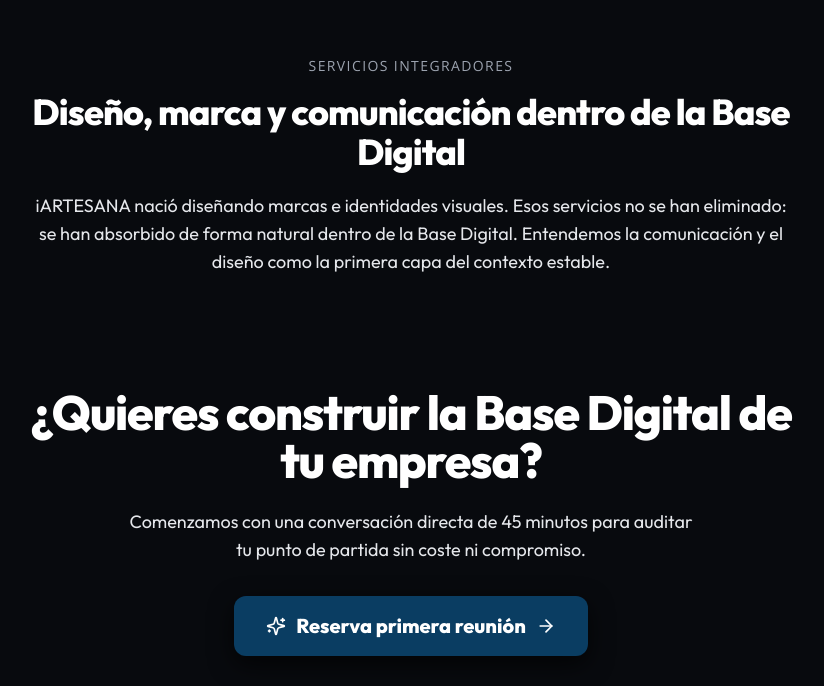
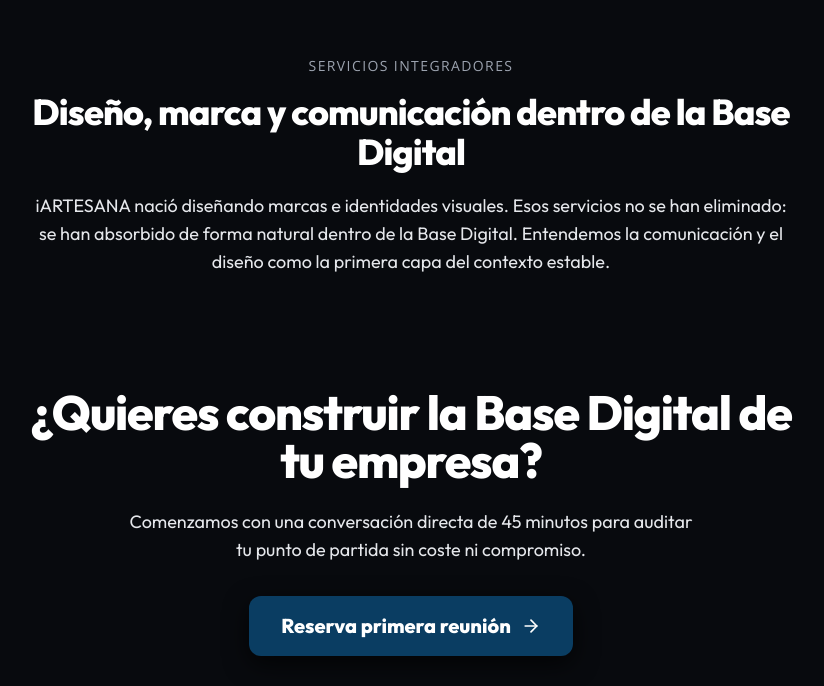
Before and after one commit to gerard-iartesana/iartesana-website, a Next.js app: page /base-digital in a window 1280 px wide. Shown: the part 11314-12000 px from the top of the page, without its empty margins (229-1053 px from the left). Built offline with nearby package versions, Linux system fonts and the light colour scheme.

Commit message:
style: remove Sparkles icon from CTA buttons

```diff
--- a/src/app/acompanamiento/page.tsx
+++ b/src/app/acompanamiento/page.tsx
@@ -122,7 +122,6 @@ export default function AcompanamientoPage() {
           href="/agendar"
           className="inline-flex items-center gap-3 px-9 py-4 rounded-full text-base font-bold text-white bg-[#E15A9C] hover:bg-[#E15A9C]/90 transition-all shadow-lg shadow-[#E15A9C]/20"
         >
-          <Sparkles className="w-5 h-5" />
           <span>Reservar primera sesión</span>
           <ArrowRight className="w-5 h-5" />
         </Link>
--- a/src/app/base-digital/page.tsx
+++ b/src/app/base-digital/page.tsx
@@ -1,7 +1,7 @@
 import React from 'react';
 import Link from 'next/link';
 import { Metadata } from 'next';
-import { Compass, Database, Wrench, CheckCircle2, ArrowRight, Sparkles, RefreshCw } from 'lucide-react';
+import { Compass, Database, Wrench, CheckCircle2, ArrowRight, RefreshCw } from 'lucide-react';
 import StickyScrollVideoSection from '@/components/StickyScrollVideoSection';
 import ScrollRevealChecklist from '@/components/ScrollRevealChecklist';
 
@@ -208,7 +208,6 @@ export default function BaseDigitalPage() {
               href="/agendar"
               className="inline-flex items-center justify-center gap-2.5 px-8 py-4 rounded-xl text-lg sm:text-xl font-extrabold text-white bg-[#0A3D62] hover:bg-[#009DF8] hover:shadow-[0_0_35px_rgba(0,157,248,1)] hover:scale-[1.03] transition-all duration-300 shadow-[0_8px_25px_rgba(0,0,0,0.7)]"
             >
-              <Sparkles className="w-5 h-5 text-white" />
               <span>Reserva primera reunión</span>
               <ArrowRight className="w-5 h-5 text-white" />
             </Link>
--- a/src/app/ia-aplicada/page.tsx
+++ b/src/app/ia-aplicada/page.tsx
@@ -133,7 +133,6 @@ export default function IaAplicadaPage() {
           href="/agendar"
           className="inline-flex items-center gap-3 px-9 py-4 rounded-full text-base font-bold text-white bg-[#38A8E0] hover:bg-[#38A8E0]/90 transition-all shadow-lg shadow-[#38A8E0]/20"
         >
-          <Sparkles className="w-5 h-5" />
           <span>Reservar primera sesión</span>
           <ArrowRight className="w-5 h-5" />
         </Link>
--- a/src/app/seguridad-control/page.tsx
+++ b/src/app/seguridad-control/page.tsx
@@ -102,7 +102,6 @@ export default function SeguridadControlPage() {
           href="/agendar"
           className="inline-flex items-center gap-3 px-9 py-4 rounded-full text-base font-bold text-white bg-[#7361A8] hover:bg-[#7361A8]/90 transition-all shadow-lg shadow-[#7361A8]/20"
         >
-          <Sparkles className="w-5 h-5" />
           <span>Reservar primera sesión</span>
           <ArrowRight className="w-5 h-5" />
         </Link>
```
